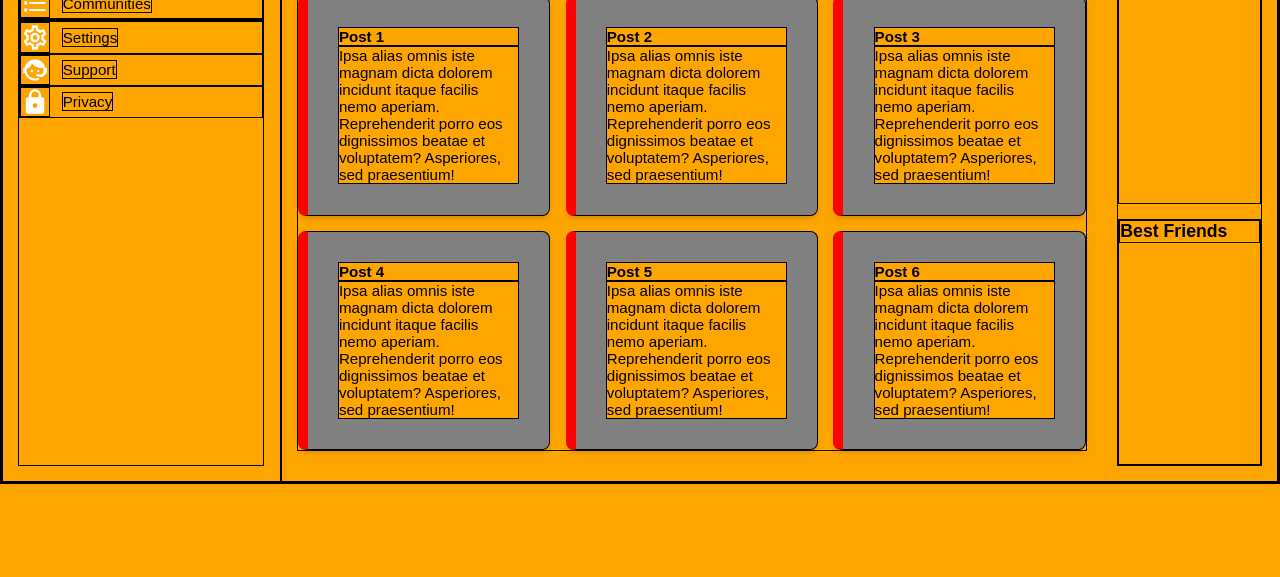
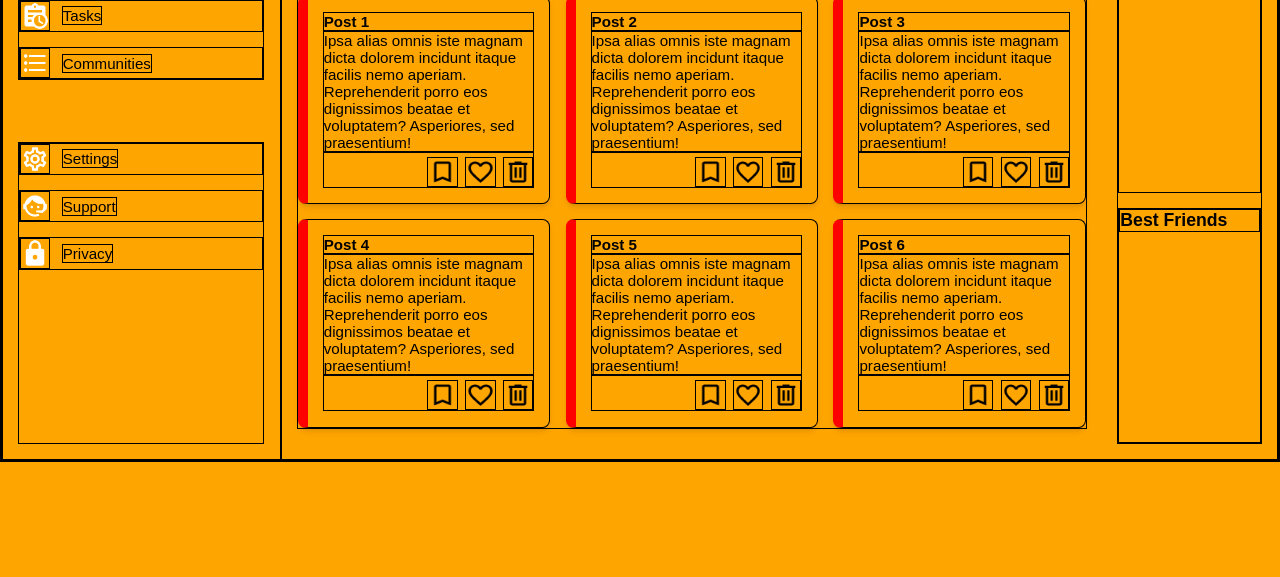
Before and after one commit to hosepeeg/admin-dashboard, a plain HTML site: page index.html in a window 1280 px wide. Shown: the part 223-800 px from the top of the page. Drawn offline with Linux system fonts and the light colour scheme.

Commit message:
completed content grid

```diff
--- a/index.html
+++ b/index.html
@@ -89,7 +89,12 @@
                         Ipsa alias omnis iste magnam dicta dolorem incidunt itaque facilis
                         nemo aperiam. Reprehenderit porro eos dignissimos beatae et
                         voluptatem? Asperiores, sed praesentium!
-                      </p>
+                    </p>
+                    <div class="post-icons">
+                        <img src="./imgs/bookmark-outline.png" alt="bookmark icon" class="post-img">
+                        <img src="./imgs/cards-heart-outline.png" alt="like icon" class="post-img">
+                        <img src="./imgs/trash-can-outline.png" alt="garbage icon" class="post-img"">
+                    </div>
                 </div>
                 <div class="project">
                     <h4>Post 2</h4>
@@ -98,6 +103,11 @@
                         nemo aperiam. Reprehenderit porro eos dignissimos beatae et
                         voluptatem? Asperiores, sed praesentium!
                     </p>
+                    <div class="post-icons">
+                        <img src="./imgs/bookmark-outline.png" alt="bookmark icon" class="post-img">
+                        <img src="./imgs/cards-heart-outline.png" alt="like icon" class="post-img">
+                        <img src="./imgs/trash-can-outline.png" alt="garbage icon" class="post-img"">
+                    </div>
                 </div>
                 <div class="project">
                     <h4>Post 3</h4>
@@ -106,6 +116,11 @@
                         nemo aperiam. Reprehenderit porro eos dignissimos beatae et
                         voluptatem? Asperiores, sed praesentium!
                     </p>
+                    <div class="post-icons">
+                        <img src="./imgs/bookmark-outline.png" alt="bookmark icon" class="post-img">
+                        <img src="./imgs/cards-heart-outline.png" alt="like icon" class="post-img">
+                        <img src="./imgs/trash-can-outline.png" alt="garbage icon" class="post-img"">
+                    </div>
                 </div>
                 <div class="project">
                     <h4>Post 4</h4>
@@ -114,6 +129,11 @@
                         nemo aperiam. Reprehenderit porro eos dignissimos beatae et
                         voluptatem? Asperiores, sed praesentium!
                     </p>
+                    <div class="post-icons">
+                        <img src="./imgs/bookmark-outline.png" alt="bookmark icon" class="post-img">
+                        <img src="./imgs/cards-heart-outline.png" alt="like icon" class="post-img">
+                        <img src="./imgs/trash-can-outline.png" alt="garbage icon" class="post-img"">
+                    </div>
                 </div>
                 <div class="project">
                     <h4>Post 5</h4>
@@ -122,6 +142,11 @@
                         nemo aperiam. Reprehenderit porro eos dignissimos beatae et
                         voluptatem? Asperiores, sed praesentium!
                     </p>
+                    <div class="post-icons">
+                        <img src="./imgs/bookmark-outline.png" alt="bookmark icon" class="post-img">
+                        <img src="./imgs/cards-heart-outline.png" alt="like icon" class="post-img">
+                        <img src="./imgs/trash-can-outline.png" alt="garbage icon" class="post-img"">
+                    </div>
                 </div>
                 <div class="project">
                     <h4>Post 6</h4>
@@ -130,7 +155,11 @@
                         nemo aperiam. Reprehenderit porro eos dignissimos beatae et
                         voluptatem? Asperiores, sed praesentium!
                     </p>
-
+                    <div class="post-icons">
+                        <img src="./imgs/bookmark-outline.png" alt="bookmark icon" class="post-img">
+                        <img src="./imgs/cards-heart-outline.png" alt="like icon" class="post-img">
+                        <img src="./imgs/trash-can-outline.png" alt="garbage icon" class="post-img"">
+                    </div>
 
                 </div>
             </div>
--- a/styles/styles.css
+++ b/styles/styles.css
@@ -48,7 +48,16 @@ nav ul li img{
 }
 
 .top-nav{
+    display: flex;
+    flex-direction: column;
+    gap: 15px;
+}
 
+.bottom-nav{
+    display: flex;
+    flex-direction: column;
+    margin-top: 25%;
+    gap: 15px;
 }
 
 /*Header*/
@@ -123,6 +132,18 @@ header{
     grid-area: 1 / 1 / -1 / -1;
 }
 
+.post-icons{
+    display: flex;
+    justify-content: end;
+    gap: 0.5rem;
+    padding-top: 0.25rem;
+}
+
+.post-img{
+    width: 2rem;
+    height: 2rem;
+}
+
 .your-posts{
     grid-column: 1 /-1;
 }
@@ -137,8 +158,7 @@ header{
     border-left: 10px solid red;
     display: flex;
     flex-direction: column;
-    background-color: gray;
-    padding: 2rem;
+    padding: 1rem;
     border-radius: 0.5rem;
     box-shadow: 0 4px 6px -1px rgb(0 0 0 / 0.1), 0 2px 4px -2px rgb(0 0 0 / 0.1);
 }
```
Also changed, not shown: imgs/bookmark-outline.png (added), imgs/cards-heart-outline.png (added), imgs/trash-can-outline.png (added).
